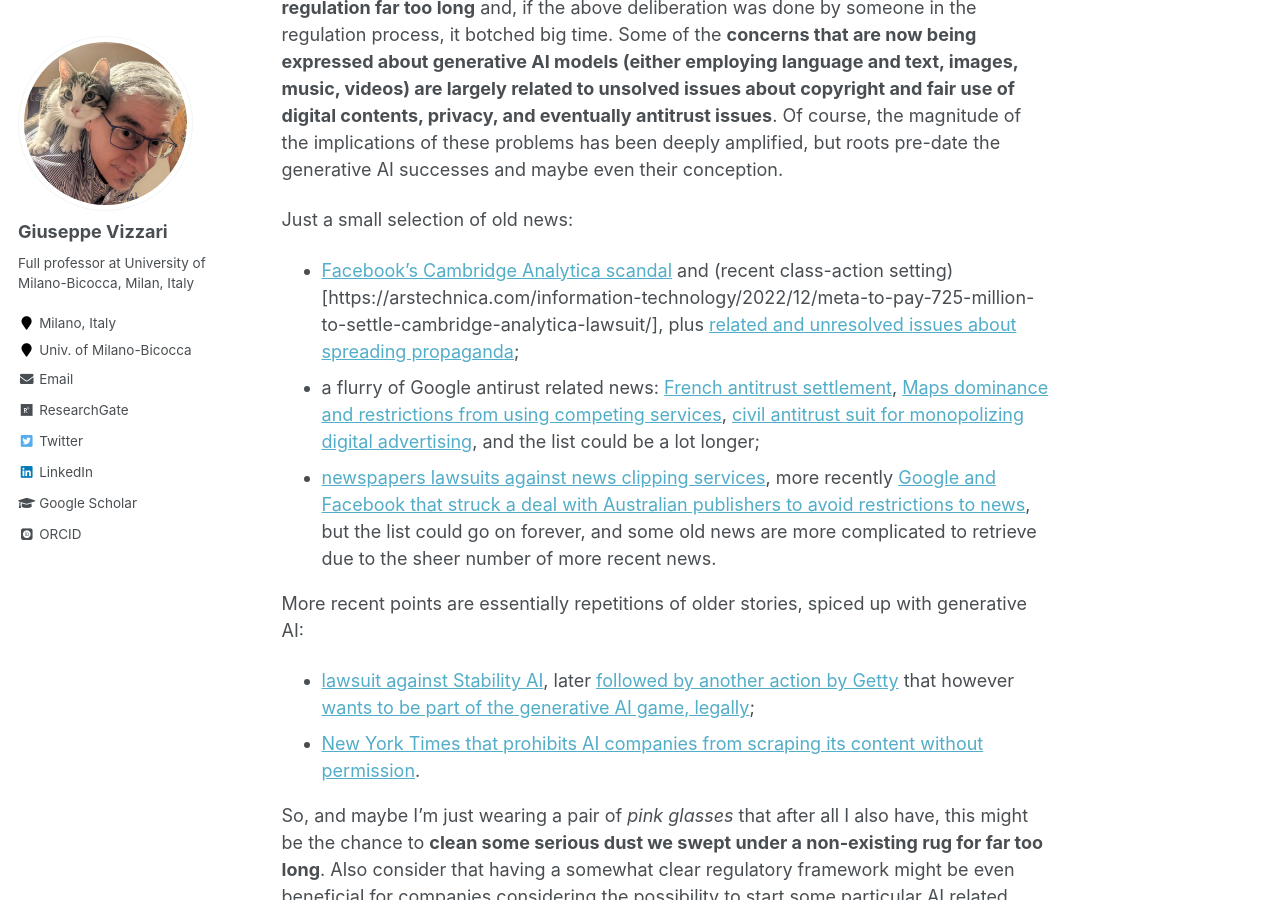
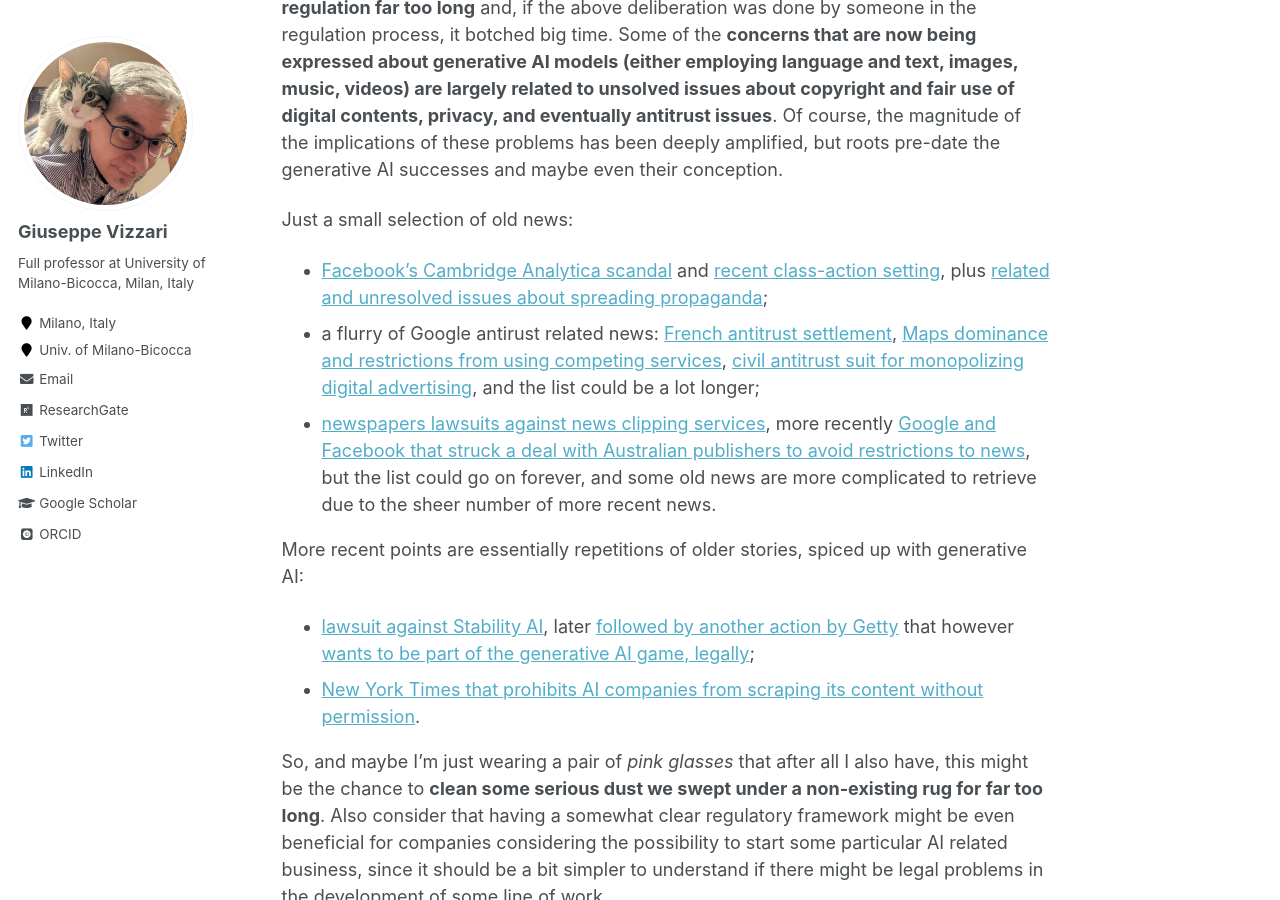
Before and after one commit to GiuseppeVizzari/GiuseppeVizzari.github.io, a Jekyll site: the page built from _posts/2023-12-17-Around-the-AI-act.md, in a window 1280 px wide and 900 px high, scrolled down 1225 px. Built offline with Jekyll 4.4.1, drawn with Linux system fonts in a browser that asks for light colours; some web fonts are replaced.

Commit message:
Again corrections.

```diff
--- a/_posts/2023-12-17-Around-the-AI-act.md
+++ b/_posts/2023-12-17-Around-the-AI-act.md
@@ -27,7 +27,7 @@ It is surely true that __innovative sectors tend to be initially less regulated_
 In my opinion, __world wide web economical activities have been left without a proper regulation far too long__ and, if the above deliberation was done by someone in the regulation process, it botched big time. Some of the __concerns that are now being expressed about generative AI models (either employing language and text, images, music, videos) are largely related to unsolved issues about copyright and fair use of digital contents, privacy, and eventually antitrust issues__. Of course, the magnitude of the implications of these problems has been deeply amplified, but roots pre-date the generative AI successes and maybe even their conception.
 
 Just a small selection of old news:
-- [Facebook's Cambridge Analytica scandal](https://arstechnica.com/tech-policy/2018/03/facebooks-cambridge-analytica-scandal-explained/) and (recent class-action setting)[https://arstechnica.com/information-technology/2022/12/meta-to-pay-725-million-to-settle-cambridge-analytica-lawsuit/], plus [related and unresolved issues about spreading propaganda](https://arstechnica.com/tech-policy/2017/10/facebook-google-and-twitter-tell-congress-they-spread-russian-propaganda/);
+- [Facebook's Cambridge Analytica scandal](https://arstechnica.com/tech-policy/2018/03/facebooks-cambridge-analytica-scandal-explained/) and [recent class-action setting](https://arstechnica.com/information-technology/2022/12/meta-to-pay-725-million-to-settle-cambridge-analytica-lawsuit/), plus [related and unresolved issues about spreading propaganda](https://arstechnica.com/tech-policy/2017/10/facebook-google-and-twitter-tell-congress-they-spread-russian-propaganda/);
 - a flurry of Google antirust related news: [French antitrust settlement](https://arstechnica.com/tech-policy/2021/06/google-will-pay-268m-revamp-ad-platform-to-settle-antitrust-claims/), [Maps dominance and restrictions from using competing services](https://arstechnica.com/gadgets/2022/03/googles-next-us-antitrust-issue-google-maps/), [civil antitrust suit for monopolizing digital advertising](https://arstechnica.com/tech-policy/2023/06/googles-ad-tech-dominance-spurs-more-antitrust-charges-report-says/), and the list could be a lot longer;
 - [newspapers lawsuits against news clipping services](https://arstechnica.com/tech-policy/2013/03/newspapers-go-all-in-for-copyright-fight-against-clipping-service/?itm_source=parsely-api), more recently [Google and Facebook that struck a deal with Australian publishers to avoid restrictions to news](https://arstechnica.com/tech-policy/2021/02/big-tech-opens-wallet-for-publishers-as-australian-news-code-looms/), but the list could go on forever, and some old news are more complicated to retrieve due to the sheer number of more recent news.
 
```
